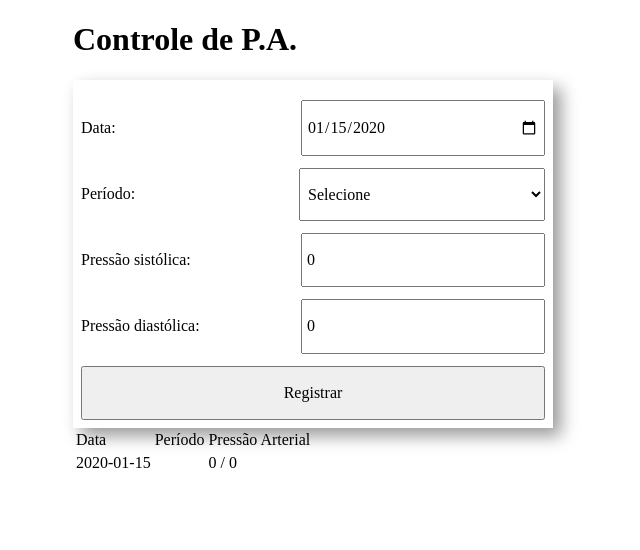
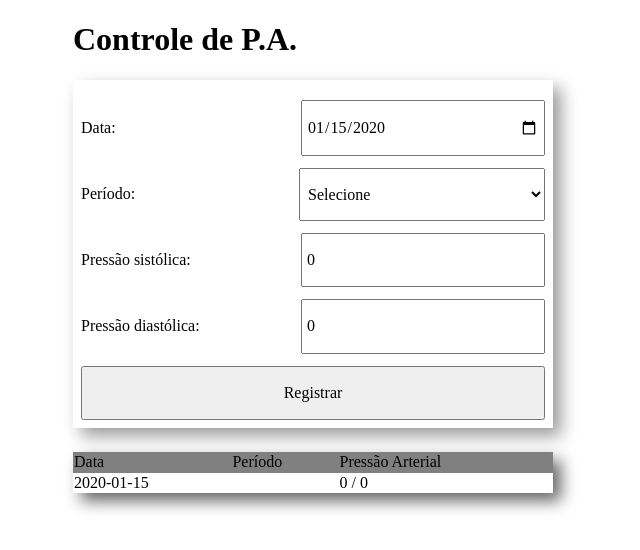
Before and after one commit to leonardo-amaro/controle-pa, a React (Vite) app: page / in a window 1280 px wide. Both pictures are taken after typing "2020-01-15" into the empty fields and a click on the button "Registrar". Shown: the top 550 px of the page, without its empty margins (327-967 px from the left). Built offline with nearby package versions, Linux system fonts and the light colour scheme.

Commit message:
estilizando a Tabela

```diff
--- a/src/components/Tabela/index.jsx
+++ b/src/components/Tabela/index.jsx
@@ -1,7 +1,19 @@
+import styled from "styled-components"
+
+const TableEstilizada = styled.table`
+  border-collapse: collapse;
+  box-shadow: 8px 8px 16px rgba(0, 0, 0, 0.6);
+  margin: 24px 0;
+  width: 100%;
+  thead {
+    background-color: gray;
+  }
+`
+
 const Tabela = ({ dados }) => {
   return (
     dados.length > 0 &&
-    <table>
+    <TableEstilizada>
       <thead>
         <tr>
           <td>Data</td>
@@ -20,7 +32,7 @@ const Tabela = ({ dados }) => {
           )
         )}
       </tbody>
-    </table>
+    </TableEstilizada>
   )
 }
 
```
